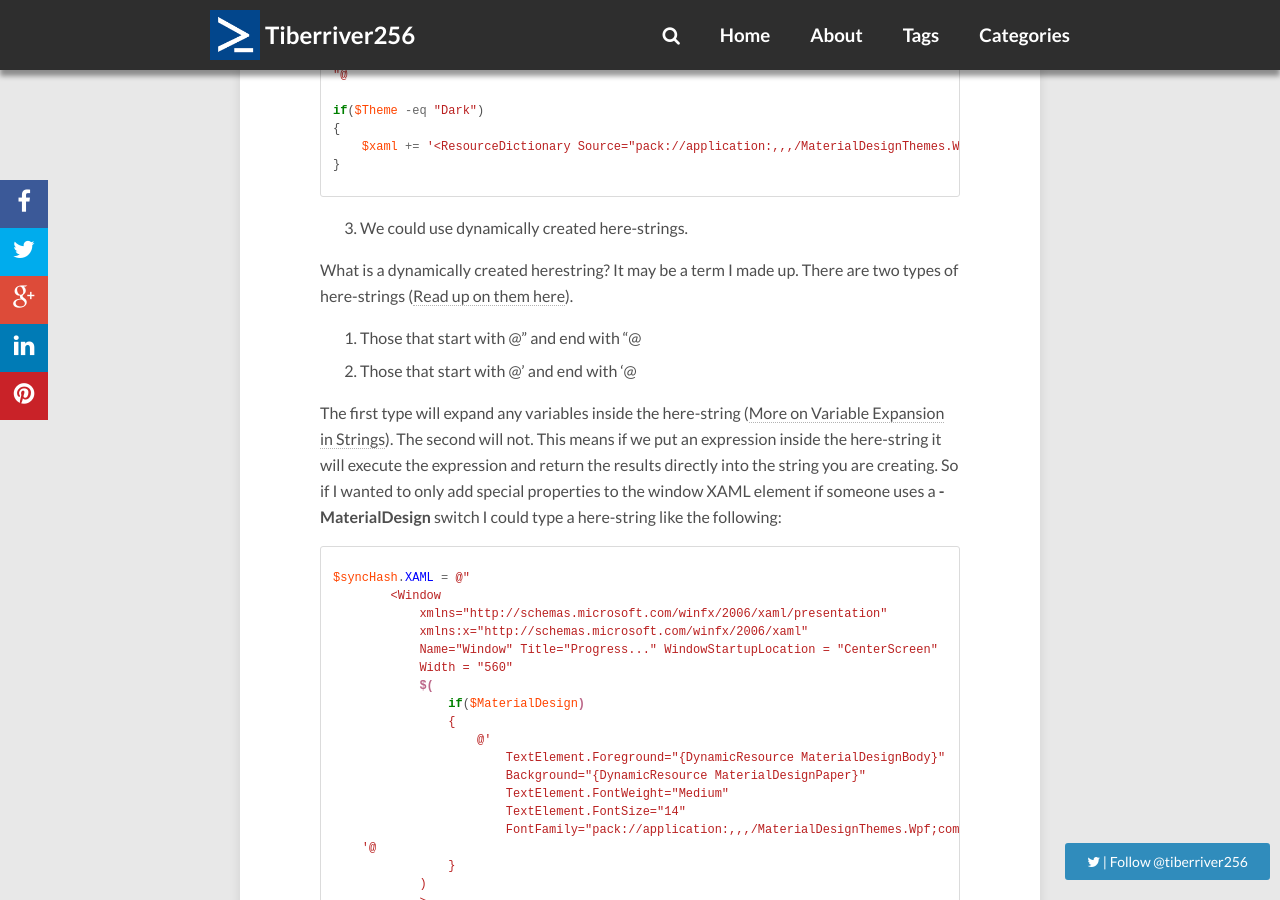
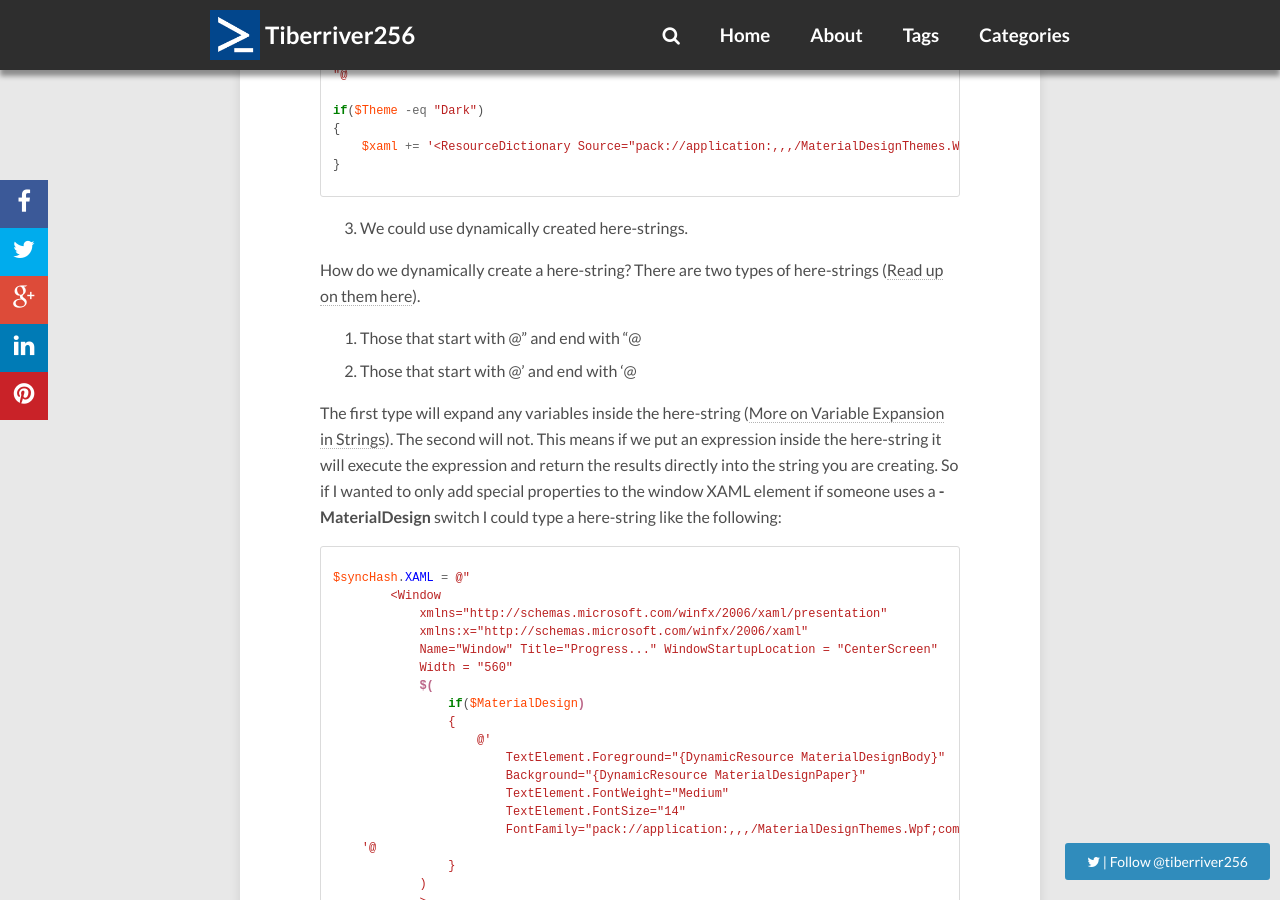
Before and after one commit to Tiberriver256/Tiberriver256.GitHub.io, a Jekyll site: the page built from _posts/2015-12-18-PowerShellProgress-Pt4.md, in a window 1280 px wide and 900 px high, scrolled down 4330 px. Built offline with Jekyll 4.4.1, drawn with Linux system fonts in a browser that asks for light colours; nearby versions of some CDN libraries; comment, search, counter and statistics services are not loaded.

Commit message:
Update 2015-12-18-PowerShellProgress-Pt4.md

```diff
--- a/_posts/2015-12-18-PowerShellProgress-Pt4.md
+++ b/_posts/2015-12-18-PowerShellProgress-Pt4.md
@@ -159,7 +159,7 @@ if($Theme -eq "Dark")
   <li>We could use dynamically created here-strings.</li>
 </ol>
 
-What is a dynamically created herestring? It may be a term I made up. There are two types of here-strings ([Read up on them here]("https://technet.microsoft.com/en-us/library/ee692792.aspx" 'Windows PowerShell Tip: Using Windows PowerShell “Here-Strings”')).
+How do we dynamically create a here-string? There are two types of here-strings ([Read up on them here]("https://technet.microsoft.com/en-us/library/ee692792.aspx" 'Windows PowerShell Tip: Using Windows PowerShell “Here-Strings”')).
 
  1. Those that start with @" and end with "@
  2. Those that start with @' and end with '@
```
